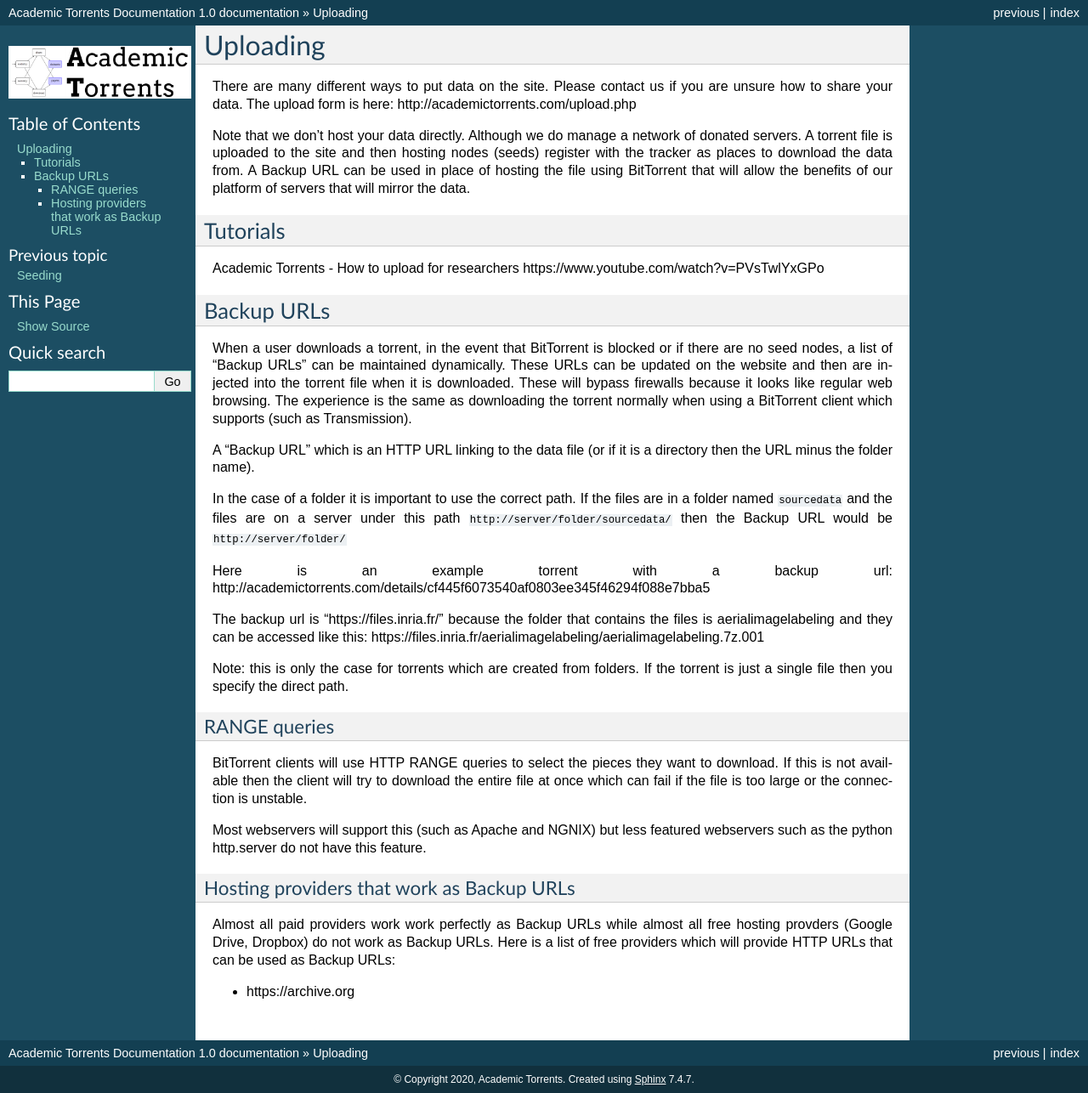
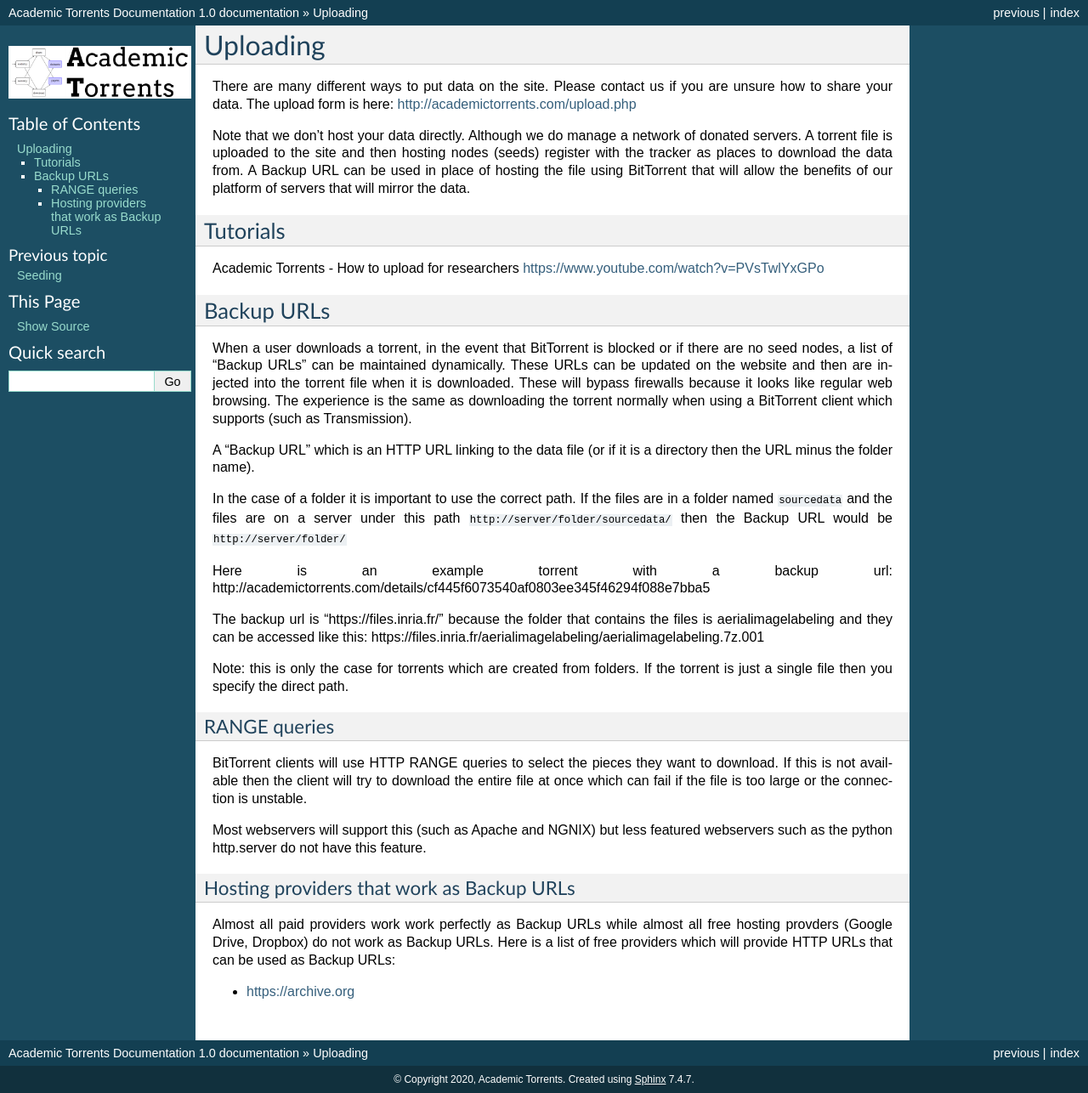
Before and after one commit to academictorrents/academictorrents-docs, a Sphinx documentation site: the page built from docs/uploading.md, in a window 1280 px wide. Shown: the whole page at 85% size. Built offline with Sphinx 7.4.7, drawn with Linux system fonts in a browser that asks for light colours; part of the change alters nothing that is shown.

```diff
--- a/docs/uploading.md
+++ b/docs/uploading.md
@@ -1,12 +1,12 @@
 # Uploading
 
-There are many different ways to put data on the site. Please contact us if you are unsure how to share your data. The upload form is here: http://academictorrents.com/upload.php
+There are many different ways to put data on the site. Please contact us if you are unsure how to share your data. The upload form is here: [http://academictorrents.com/upload.php](http://academictorrents.com/upload.php)
 
 Note that we don't host your data directly. Although we do manage a network of donated servers. A torrent file is uploaded to the site and then hosting nodes (seeds) register with the tracker as places to download the data from. A Backup URL can be used in place of hosting the file using BitTorrent that will allow the benefits of our platform of servers that will mirror the data.
 
 ## Tutorials
 
-Academic Torrents - How to upload for researchers https://www.youtube.com/watch?v=PVsTwlYxGPo
+Academic Torrents - How to upload for researchers [https://www.youtube.com/watch?v=PVsTwlYxGPo](https://www.youtube.com/watch?v=PVsTwlYxGPo)
 
 ## Backup URLs
 
@@ -32,4 +32,4 @@ Most webservers will support this (such as Apache and NGNIX) but less featured w
 
 Almost all paid providers work work perfectly as Backup URLs while almost all free hosting provders (Google Drive, Dropbox) do not work as Backup URLs. Here is a list of free providers which will provide HTTP URLs that can be used as Backup URLs:
 
-- https://archive.org
+- [https://archive.org](https://archive.org)
```
